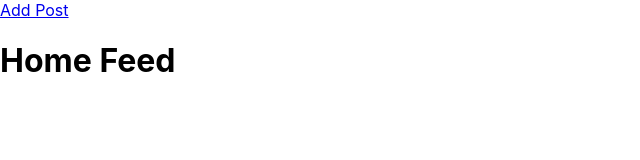
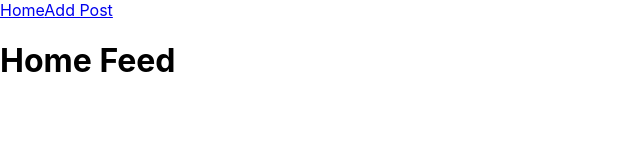
Before and after one commit to dbacall/mern_message_app, a React (Create React App) app: page / in a window 1280 px wide. Shown: the top 160 px of the page, without its empty margins (0-640 px from the left). Built offline with nearby package versions, Linux system fonts and the light colour scheme.

Commit message:
add links for home and add post pages

```diff
--- a/src/App.js
+++ b/src/App.js
@@ -7,9 +7,13 @@ function App() {
   return (
     <Router>
       <div className="App">
+        <Link to="/" class="home-btn">
+          Home
+        </Link>
         <Link to="/add" class="add-post-btn">
           Add Post
         </Link>
+
         <Switch>
           <Route path="/" exact component={Home} />
           <Route path="/add" component={AddPost} />
```
Also changed, not shown: 1 other file (tests, documents, lock files or other folders).
